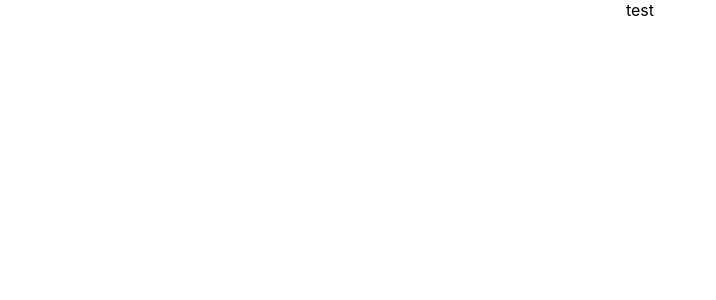
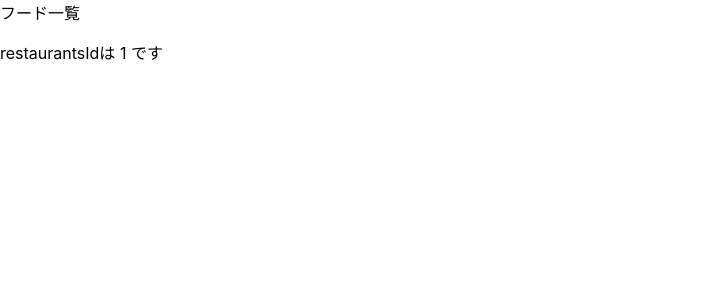
Before and after one commit to ryotaro-tenya0727/uber_application, a React (Create React App) app in the folder front/reactapp/: page /restaurants/1/foods in a window 1280 px wide. Shown: the top 300 px of the page, without its empty margins (0-716 px from the left). Built offline with nearby package versions, Linux system fonts and the light colour scheme.

Commit message:
【追加】アプリケーションに必要なページを作成しルーティングを追加
アプリケーションに必要なページとルーティングを追加

関連issue #24

```diff
--- a/front/reactapp/package.json
+++ b/front/reactapp/package.json
@@ -9,6 +9,7 @@
     "axios": "^0.24.0",
     "react": "^17.0.2",
     "react-dom": "^17.0.2",
+    "react-router-dom": "^6.1.1",
     "react-scripts": "4.0.3",
     "web-vitals": "^1.0.1"
   },
--- a/front/reactapp/src/App.js
+++ b/front/reactapp/src/App.js
@@ -1,7 +1,18 @@
 import './App.css';
+import { BrowserRouter as Router, Routes, Route } from 'react-router-dom';
+
+import { Restaurants, Foods, Orders } from './containers/index';
 
 function App() {
-  return <div className='App'>test</div>;
+  return (
+    <Router>
+      <Routes>
+        <Route path='/restaurants' element={<Restaurants />} />
+        <Route path='/orders' element={<Orders />} />
+        <Route path='/restaurants/:restaurantsId/foods' element={<Foods />} />
+      </Routes>
+    </Router>
+  );
 }
 
 export default App;
--- /dev/null
+++ b/front/reactapp/src/containers/Foods.jsx
@@ -0,0 +1,14 @@
+import React, { Fragment } from 'react';
+import { useParams } from 'react-router-dom';
+
+export const Foods = () => {
+  let { restaurantsId } = useParams();
+  return (
+    <Fragment>
+      フード一覧
+      <p>restaurantsIdは {restaurantsId} です</p>
+    </Fragment>
+  );
+};
+
+export default Foods;
--- /dev/null
+++ b/front/reactapp/src/containers/Orders.jsx
@@ -0,0 +1,7 @@
+import React, { Fragment } from 'react';
+
+export const Orders = () => {
+  return <Fragment>注文画面</Fragment>;
+};
+
+export default Orders;
--- /dev/null
+++ b/front/reactapp/src/containers/Restaurants.jsx
@@ -0,0 +1,7 @@
+import React, { Fragment } from 'react';
+
+export const Restaurants = () => {
+  return <Fragment>レストラン一覧</Fragment>;
+};
+
+export default Restaurants;
--- /dev/null
+++ b/front/reactapp/src/containers/index.js
@@ -0,0 +1,3 @@
+export { default as Restaurants } from './Restaurants';
+export { default as Foods } from './Foods';
+export { default as Orders } from './Orders';
```
Also changed, not shown: 1 other file (tests, documents, lock files or other folders).
